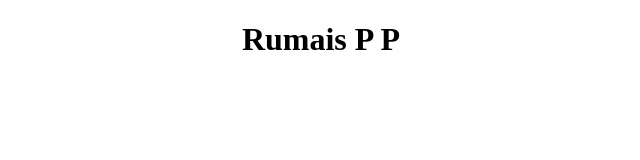
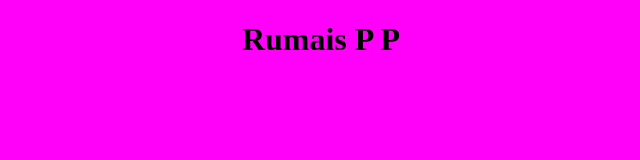
Before and after one commit to Ru-mais/ru-mais.github.io, a plain HTML site: page index.html in a window 1280 px wide. Shown: the whole page, without its empty margins (319-959 px from the left). Drawn offline with Linux system fonts and the light colour scheme.

Commit message:
Add files via upload

```diff
--- a/index.html
+++ b/index.html
@@ -7,7 +7,7 @@
     <meta charset="UTF-8">
     <title>rumais is onljne</title>
 </head>
-<body bgclor="#ff00f8">
+<body bgcolor="#ff00f8">
 
    <h1 align="center">Rumais P P</h1>
 
```
